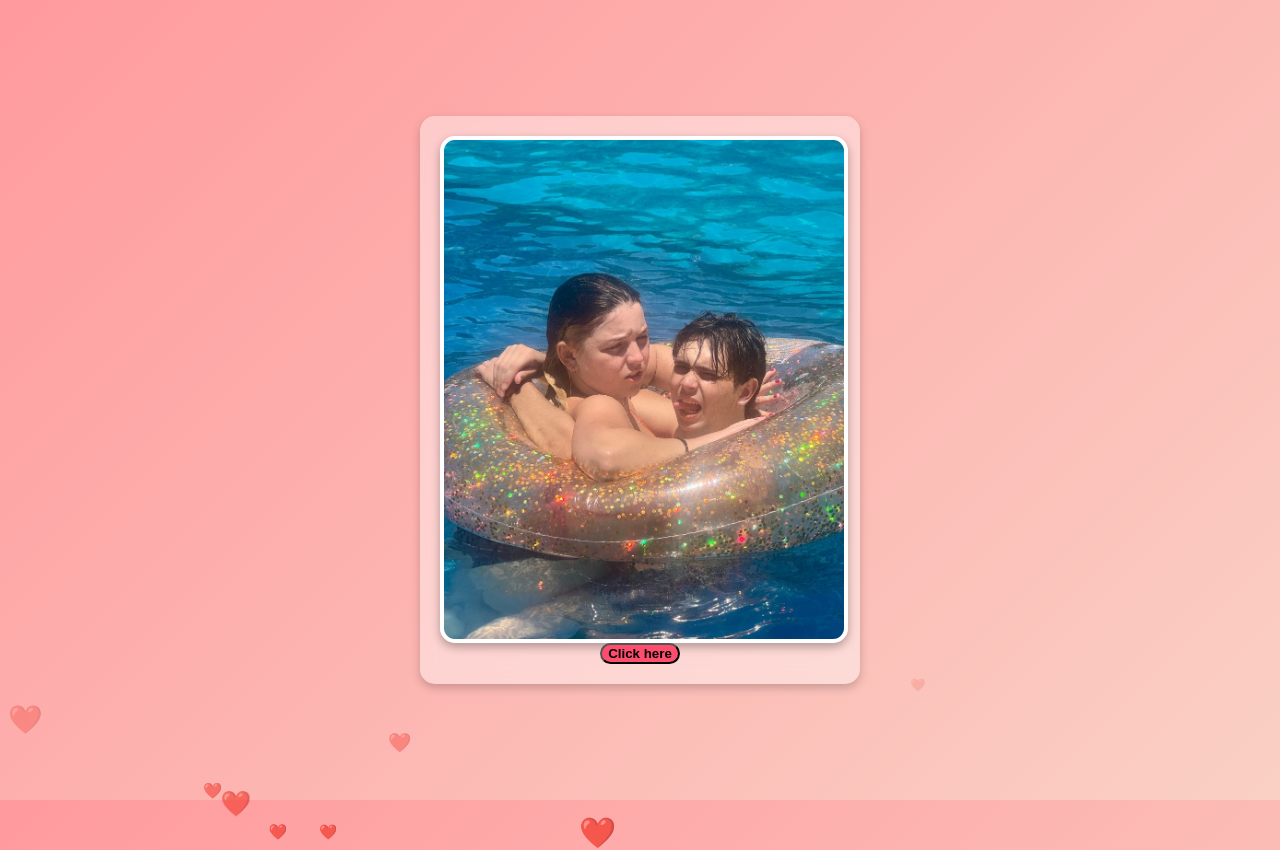
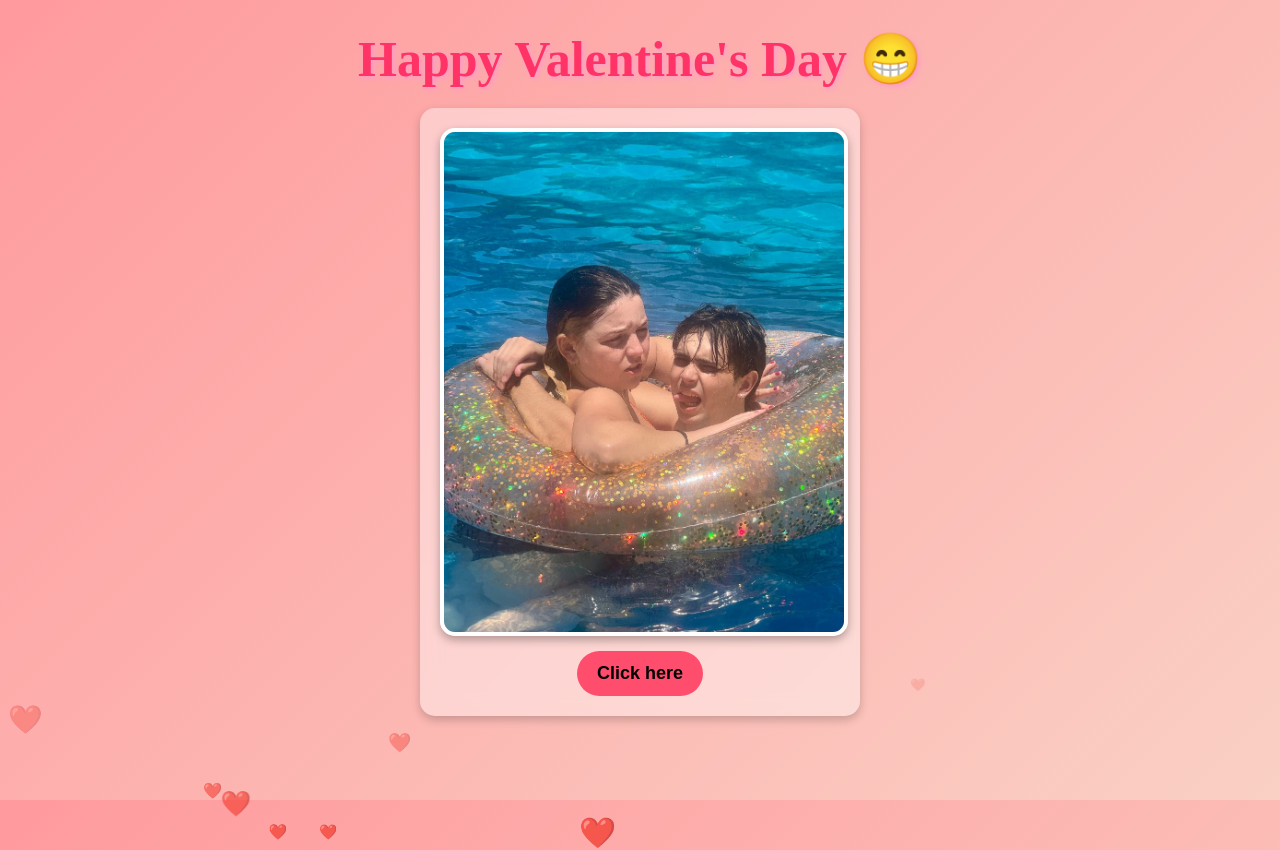
Before and after one commit to alsiavtines/alessiavalentines, a plain HTML site: page index.html in a window 1280 px wide. Drawn offline with Linux system fonts and the light colour scheme.

Commit message:
test heading

```diff
--- a/index.html
+++ b/index.html
@@ -7,6 +7,8 @@
     <link rel="stylesheet" href="styles.css">
 </head>
 <body>
+    <h1 class="valentine-heading">Happy Valentine's Day 😁</h1>
+
     <script>
         function createHeart() {
             const heart = document.createElement("div");
@@ -24,6 +26,7 @@
 
         setInterval(createHeart, 500);
     </script>
+
     <div class="container">
         <img src="images/image1.jpeg" alt="Main Image" class="main-image">
         <a href="page2.html">
--- a/styles.css
+++ b/styles.css
@@ -1,30 +1,48 @@
-
 /* Valentine’s Theme Enhancements */
-
 body {
     background: linear-gradient(135deg, #ff9a9e, #fad0c4);
     color: #6b002a;
     margin: 0;
     padding: 0;
     width: 100%;
-    height: 100vh;
+    min-height: 100vh;
     display: flex;
-    justify-content: center;
-    align-items: center;
-    text-align: center;
+    flex-direction: column;
+    align-items: center; /* Centers horizontally */
+    justify-content: flex-start; /* Aligns content to the top */
+    text-align: center; /* Centers text within elements */
 }
 
+/* Fix heading placement */
+.valentine-heading {
+    font-size: 50px;
+    color: #ff3366;
+    text-shadow: 2px 2px 5px #ff99cc;
+    margin-top: 30px;
+    margin-bottom: 20px;
+    width: 100%; /* Ensure it spans the full width */
+    text-align: center; /* Center the text */
+    position: relative; /* Ensure it stays in the document flow */
+    z-index: 1; /* Ensure it appears above other elements */
+}
+
+
+/* Container Styling */
 .container {
     background: rgba(255, 255, 255, 0.4);
     padding: 20px;
     border-radius: 15px;
     box-shadow: 0 4px 10px rgba(0, 0, 0, 0.2);
-    display: inline-block;
     backdrop-filter: blur(10px);
     max-width: 90%;
-    width: 400px; /* Adjust for mobile-friendly size */
+    width: 400px;
+    text-align: center;
+    display: flex;
+    flex-direction: column;
+    align-items: center;
 }
 
+/* Image Styling */
 .main-image {
     border-radius: 15px;
     border: 4px solid white;
@@ -32,14 +50,21 @@ body {
     max-width: 100%;
     height: auto;
     display: block;
+    margin: 0 auto;
 }
 
+/* Button Styling */
 .btn {
     background-color: #ff4d6d;
     font-family: 'Poppins', sans-serif;
     font-weight: bold;
+    font-size: 18px;
+    padding: 12px 20px;
+    border: none;
     border-radius: 25px;
+    cursor: pointer;
     transition: transform 0.2s, background-color 0.3s;
+    margin-top: 15px;
 }
 
 .btn:hover {
@@ -58,5 +83,5 @@ body {
     bottom: -50px;
     font-size: 30px;
     color: rgba(255, 0, 90, 0.8);
-    animation: float 4s infinite ease-in;
+    animation: float 4s ease-in infinite;
 }
```
